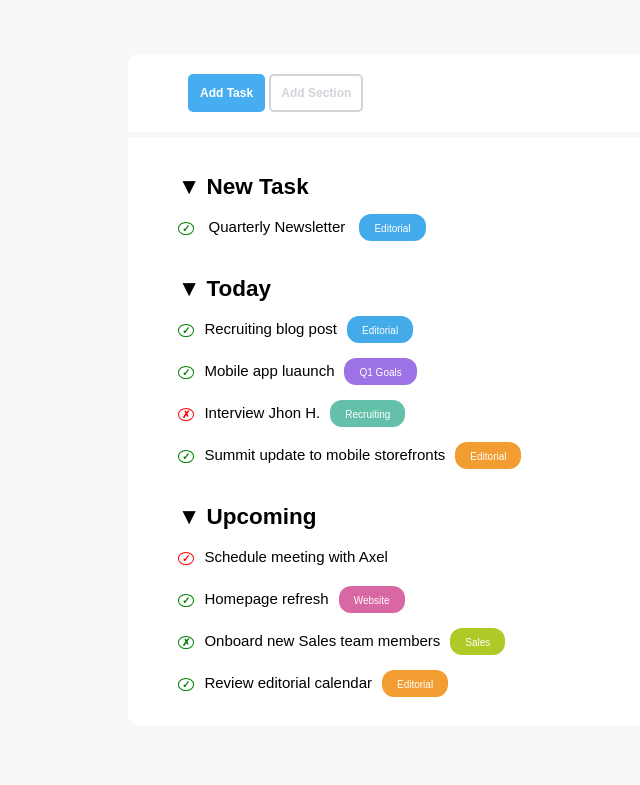
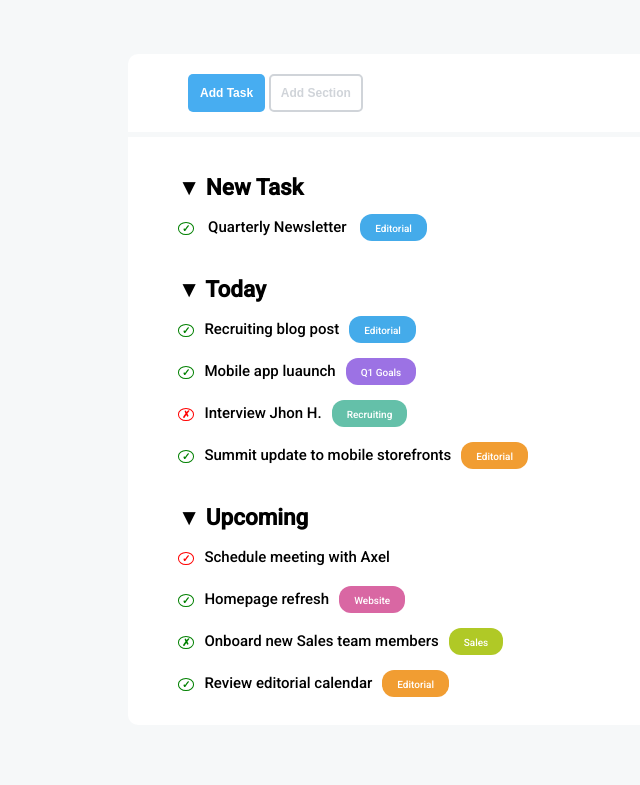
Before and after one commit to IanzanoLorenzo/html-css-toboolist, a plain HTML site: page index.html in a window 1280 px wide. Shown: the part 76-861 px from the top of the page, without its empty margins (0-640 px from the left). Drawn offline with Linux system fonts and the light colour scheme.

Commit message:
exercise done, cambiato font

```diff
--- a/css/style.css
+++ b/css/style.css
@@ -7,7 +7,7 @@
 }
 
 body{
-    font-family: sans-serif;
+    font-family: 'Roboto', sans-serif;;
     background-color: rgb(246,248,249);
     font-weight: 500;
     font-size: 15px;
--- a/index.html
+++ b/index.html
@@ -6,6 +6,9 @@
     <meta name="viewport" content="width=device-width, initial-scale=1.0">
     <title>Document</title>
     <link rel="stylesheet" href="./css/style.css">
+    <link rel="preconnect" href="https://fonts.googleapis.com">
+<link rel="preconnect" href="https://fonts.gstatic.com" crossorigin>
+<link href="https://fonts.googleapis.com/css2?family=Roboto:wght@500&display=swap" rel="stylesheet">
 </head>
 <body>
     <!-- Header -->
```
